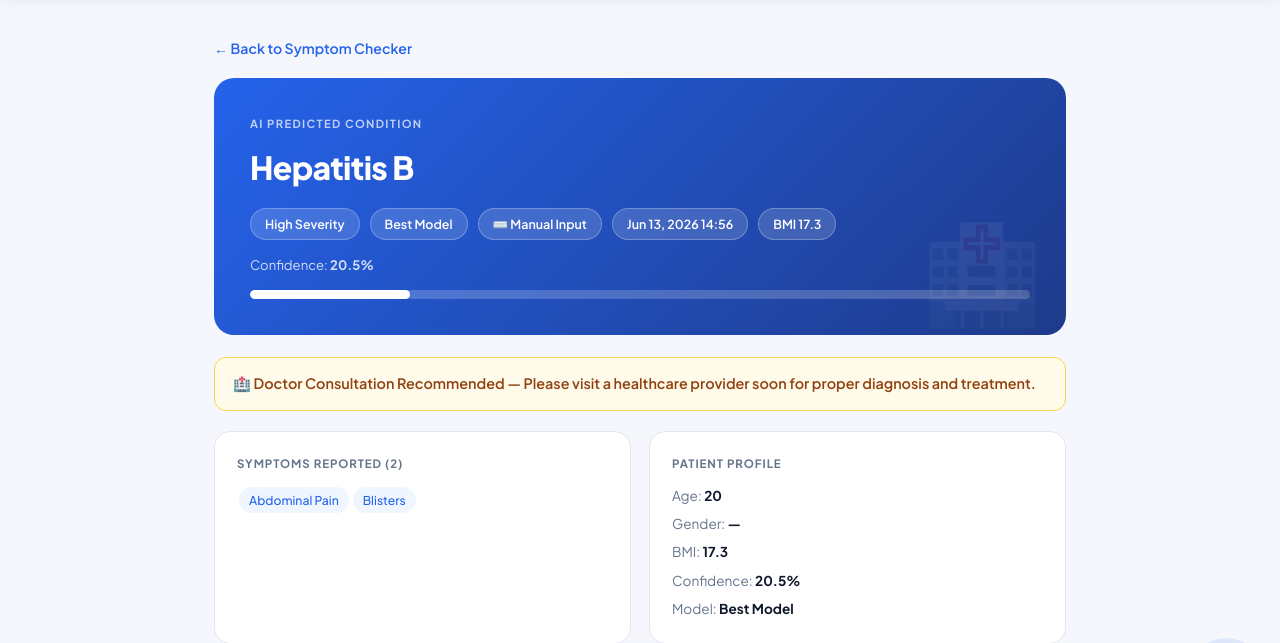
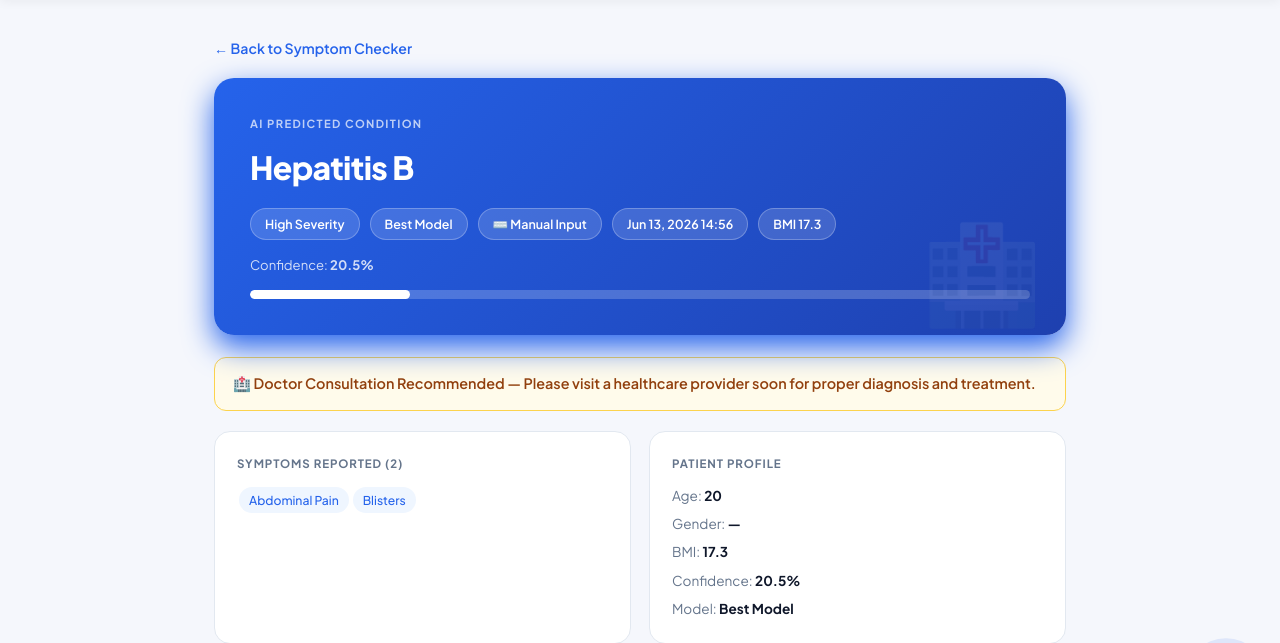
Before and after one commit to neelubsajjan/medicheck, a Django app: page /result/58/ in a window 1280 px wide. Shown: the part 67-710 px from the top of the page. Run offline with Django 4.2, Linux system fonts and the light colour scheme; data comes from the database, SQL or seed files in the repository; some libraries are stand-ins or nearby versions.

Commit message:
Enhance res-hero style with box shadow
Added a box shadow to the res-hero class for better visual depth.

```diff
--- a/checker/templates/checker/result.html
+++ b/checker/templates/checker/result.html
@@ -8,8 +8,8 @@
              display:inline-flex;align-items:center;gap:4px;margin-bottom:18px}
   .back-link:hover{text-decoration:underline}
 
-  .res-hero{background:linear-gradient(135deg,#2563eb,#1e3a8a);color:#fff;border-radius:20px;
-            padding:36px;margin-bottom:22px;position:relative;overflow:hidden}
+  .res-hero{background:linear-gradient(135deg,#2563eb,#1e40af);color:#fff;border-radius:20px;
+            padding:36px;margin-bottom:22px;position:relative;overflow:hidden;box-shadow:0 12px 30px rgba(37,99,235,25);}
   .res-hero::after{content:'🏥';position:absolute;right:24px;bottom:-14px;font-size:6rem;opacity:.07;pointer-events:none}
   .res-lbl{font-size:.7rem;text-transform:uppercase;letter-spacing:.12em;opacity:.7;margin-bottom:8px;font-weight:700}
   .res-hero h1{font-size:2rem;font-weight:800}
```
